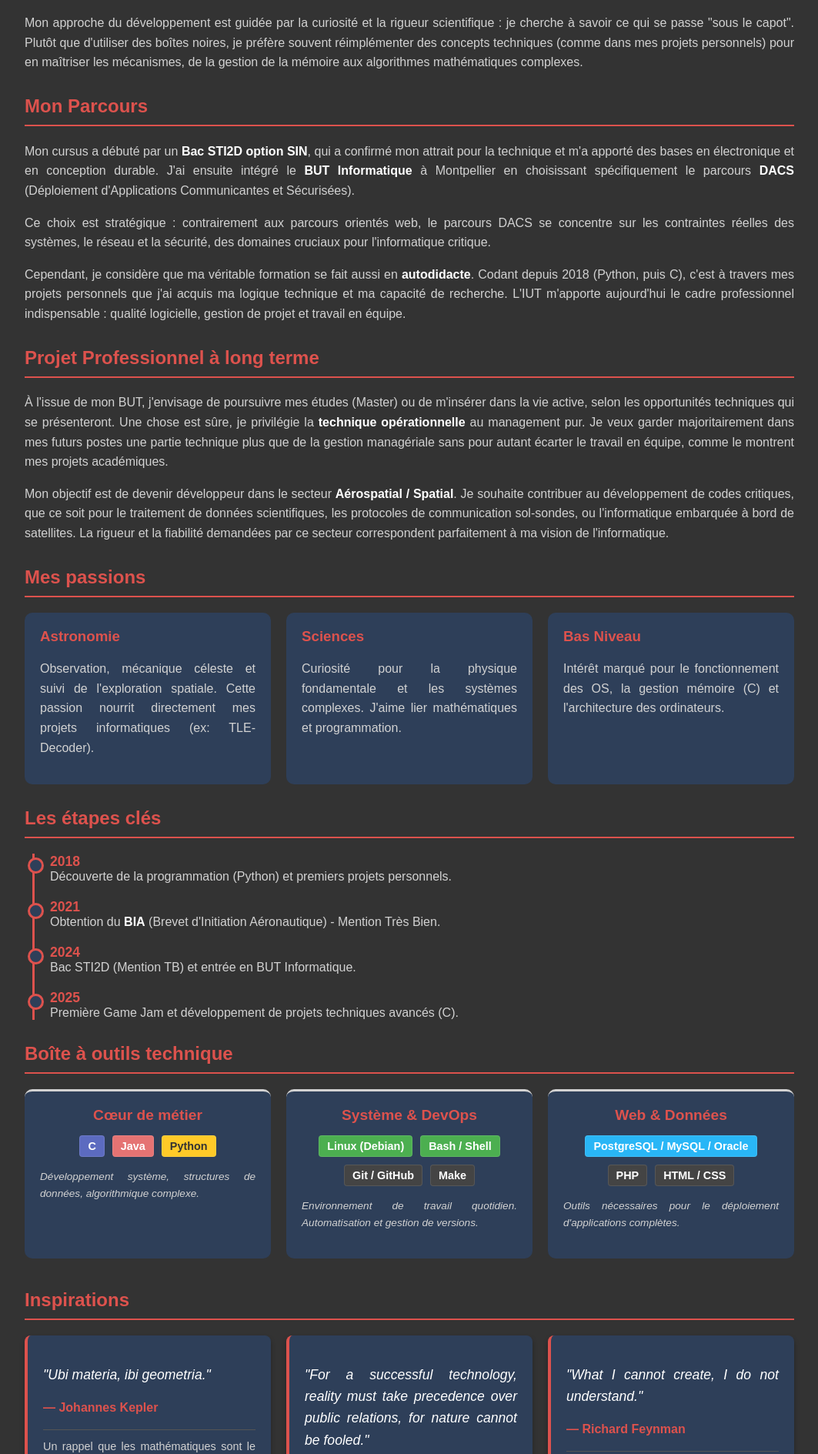
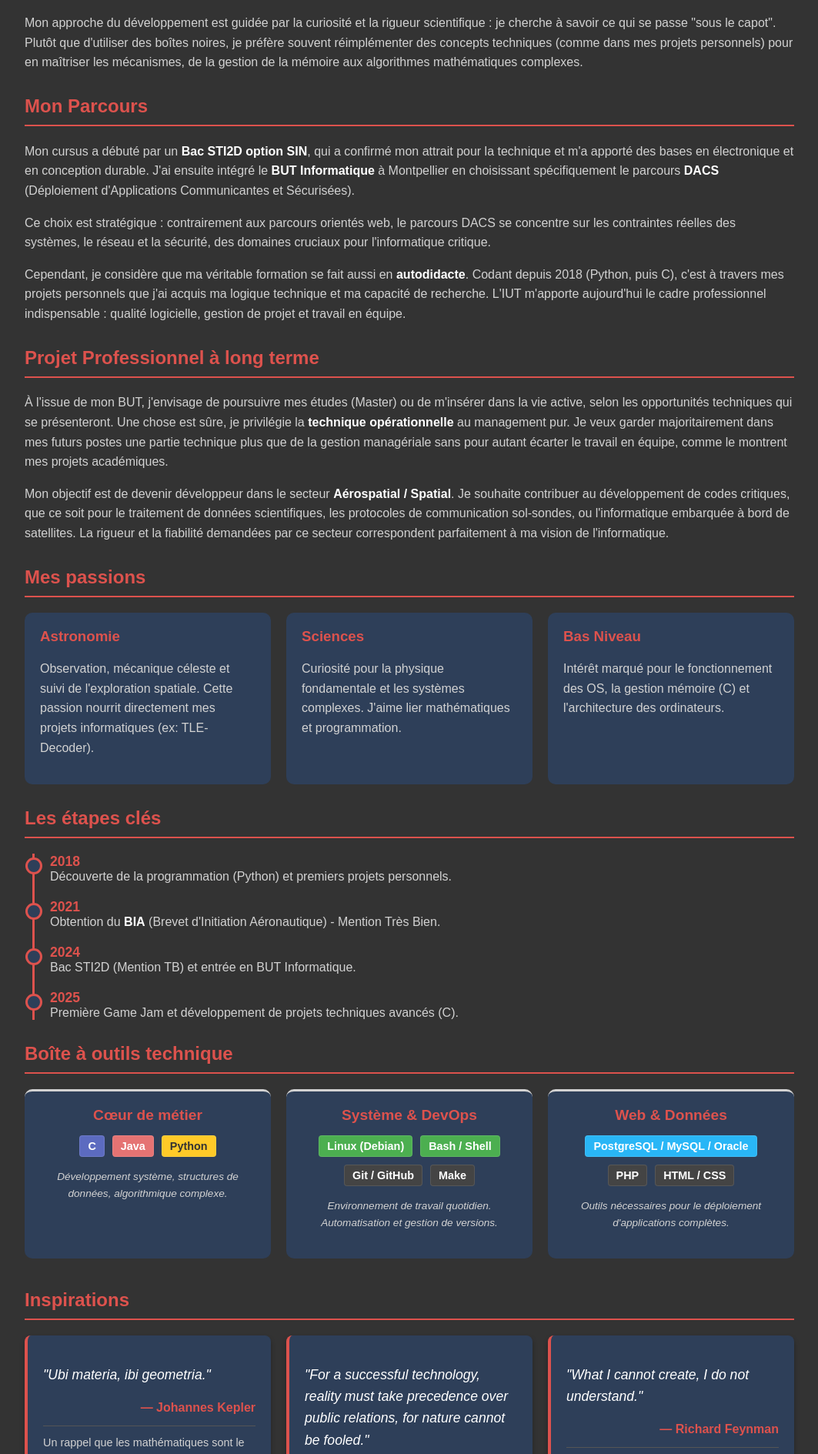
Before and after one commit to Jordi-R66/Portfolio, a PHP site: page /moi.php in a window 1280 px wide. Shown: the part 231-2120 px from the top of the page at 77% size, without its empty margins (108-1171 px from the left). Run offline with PHP 8.4, Linux system fonts and the light colour scheme.

Commit message:
Rectificatifs

```diff
--- a/site/contact.php
+++ b/site/contact.php
@@ -16,7 +16,7 @@
 		<div id="info-contact-box">
 			<h3>Comment me contacter</h3>
 
-			<p>Suite à des abus commis sur mon adresse mail, j'ai décidé de la retirer du portfolio, merci de me contacter soit par LinkedIn/GitHub soit par le formulaire ci-dessous</p>
+			<p>Suite à des abus commis sur mon adresse mail, j'ai décidé de la retirer du portfolio, merci de me contacter soit par LinkedIn/GitHub soit par le formulaire ci-dessous.</p>
 
 			<?php
 			if (isset($_GET["statut"]) && ($_GET["statut"] === "0" || $_GET["statut"] === "1")) {
--- a/site/css/moi.css
+++ b/site/css/moi.css
@@ -68,7 +68,7 @@ div.cv-box {
 }
 
 .perso-box p {
-	text-align: justify;
+	/*text-align: justify;*/
 	line-height: 1.6;
 	margin-bottom: 15px;
 }
@@ -116,12 +116,14 @@ ul.timeline-list li {
 }
 
 ul.timeline-list li::before {
+	left: -12px;
+	width: 16px;
+	/* j'avais pas envie de calculer 3/4 de 15px */
+	height: 16px;
+	/* pour que ça soit rond */
 	content: '';
 	position: absolute;
-	left: -9px;
 	top: 5px;
-	width: 15px;
-	height: 15px;
 	background-color: var(--dark-blue);
 	border: 3px solid var(--red);
 	border-radius: 50%;
@@ -159,26 +161,30 @@ ul.timeline-list .date {
 	transform: translateY(-5px);
 }
 
-.citation-text {
+.perso-box .citation-text {
 	font-style: italic;
 	font-size: 1.1em;
 	color: white;
 	margin-bottom: 10px;
+	text-align: left;
+	/* Maintenant ça va marcher */
 }
 
-.citation-author {
+.perso-box .citation-author {
 	font-weight: bold;
 	color: var(--red);
 	margin-bottom: 5px;
 	text-align: right;
 }
 
-.citation-desc {
+.perso-box .citation-desc {
 	font-size: 0.9em;
 	color: var(--light-grey);
 	border-top: 1px solid #555;
 	padding-top: 10px;
 	margin-top: 10px;
+	text-align: left;
+	/* Idem ici */
 }
 
 .skills-container {
--- a/site/projets.php
+++ b/site/projets.php
@@ -55,6 +55,7 @@
 
 					<div class="techno-badges">
 						<span class="badge java">Java</span>
+						<span class="badge tool">Maven</span>
 						<span class="badge tool">SSL/TLS</span>
 						<span class="badge tool">Réseau</span>
 					</div>
@@ -81,7 +82,7 @@
 		</div>
 
 		<div class="projet" id="symphony-stars">
-			<img class="illus-projet" src="img/CodeGameJam2.gif" alt="Gameplay de Symphony of Stars">
+			<img class="illus-projet" src="img/CodeGameJam2.gif" alt="Gameplay de Symphony of Stars par Romain">
 
 			<div class="description-projet">
 				<h2>The Symphony Of Stars</h2>
```
